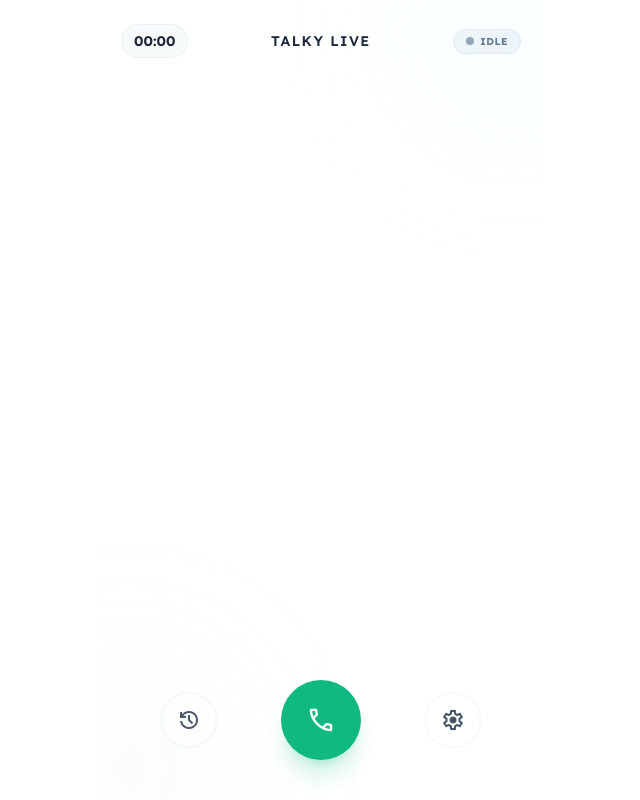
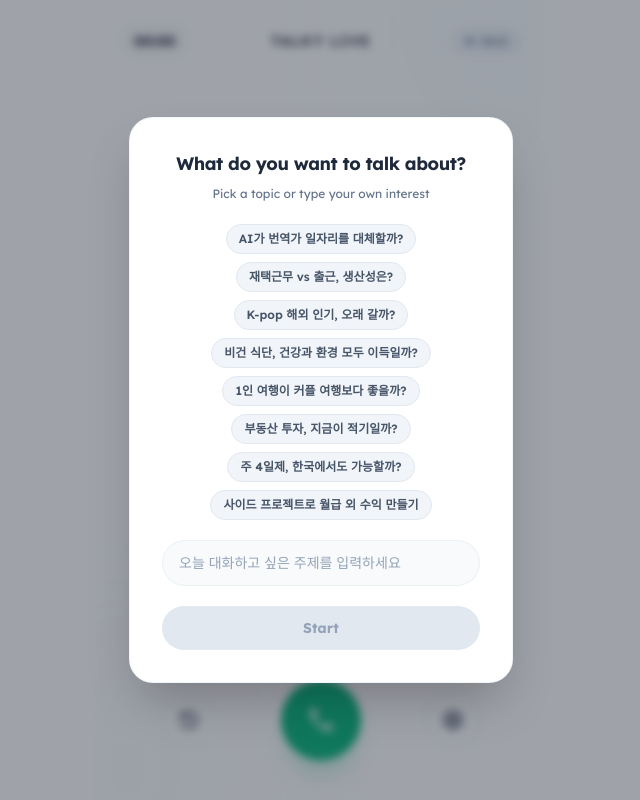
Before and after one commit to KwonOhhyeok/Talky, a Vue app: page / in a window 1280 px wide. Shown: the whole page, without its empty margins (319-959 px from the left). Built offline with nearby package versions, Linux system fonts and the light colour scheme.

Commit message:
Lesson generator based on interests

```diff
--- a/src/components/CallScreen.vue
+++ b/src/components/CallScreen.vue
@@ -51,12 +51,17 @@
       </div>
       <div v-else class="h-12 sm:h-16 mt-2"></div>
 
-      <!-- Lesson Material Card (visible when live) -->
-      <div v-if="showLessonMaterial" class="w-full max-w-sm mx-auto rounded-3xl bg-primary/10 border border-primary/20 flex flex-col justify-center px-5 sm:px-8 py-8 sm:py-16">
-        <h3 class="text-[10px] font-bold text-slate-400 uppercase tracking-[0.2em] mb-6 text-center">Lesson Material</h3>
-        <p class="text-slate-700 dark:text-slate-200 text-sm leading-relaxed text-center font-medium">
-          {{ materialDisplayText }}
-        </p>
+      <!-- Lesson Material Card -->
+      <div
+        v-if="showLessonMaterial"
+        class="w-full max-w-sm mx-auto rounded-3xl bg-primary/10 border border-primary/20 h-[50dvh] overflow-hidden flex flex-col px-5 sm:px-8 py-8 sm:py-16"
+      >
+        <h3 class="text-[10px] font-bold text-slate-400 uppercase tracking-[0.2em] mb-6 text-center shrink-0">Lesson Material</h3>
+        <div class="flex-1 min-h-0 overflow-y-auto pr-1">
+          <p class="text-slate-700 dark:text-slate-200 text-sm leading-relaxed text-center font-medium whitespace-pre-line">
+            {{ materialDisplayText }}
+          </p>
+        </div>
       </div>
       <div v-else class="flex-1"></div>
 
@@ -153,6 +158,13 @@
         </div>
       </div>
     </section>
+
+    <InterestPopup
+      v-if="showInterestPopup && status === 'idle'"
+      :is-loading="isGeneratingLesson"
+      :error-message="lessonGenerationError"
+      @start="handleInterestStart"
+    />
   </div>
 </template>
 
@@ -160,9 +172,15 @@
 import { ref, computed, onBeforeUnmount } from "vue";
 import ControlBar from "./ControlBar.vue";
 import ChatPanel from "./ChatPanel.vue";
+import InterestPopup from "./InterestPopup.vue";
 import { GeminiLiveSession } from "../services/geminiLive";
 import { SessionArchive } from "../services/sessionArchive";
-import { DEFAULT_SYSTEM_INSTRUCTION } from "../config/systemPrompt";
+import { generateLesson } from "../services/lessonGenerator";
+import {
+  DEFAULT_LESSON_MATERIAL,
+  DEFAULT_SYSTEM_INSTRUCTION,
+  buildSystemInstruction,
+} from "../config/systemPrompt";
 
 const timer = ref("00:00");
 const seconds = ref(0);
@@ -176,14 +194,11 @@ const isUserSpeaking = ref(false);
 const status = ref("idle");
 const isCallTransitioning = ref(false);
 const isAdminPanelOpen = ref(false);
-const LESSON_MATERIAL_TITLE = "Will A.I. Kill Translation Jobs?";
-const LESSON_MATERIAL_PARAGRAPHS = [
-  "AI is transforming translation, with Harlequin France testing Fluent Planet's AI-assisted tools to make processes cheaper and faster for popular English-French novels.",
-  "This shift sparks outrage from translator groups, who deem cutting human ties unacceptable, while other publishers seek similar AI quotes amid rising demand.",
-  "Research shows translation as highly vulnerable to generative AI, potentially displacing jobs like typists. EU linguist employment rose slightly per latest data.",
-];
-
-const materialDisplayText = computed(() => LESSON_MATERIAL_PARAGRAPHS.join(" "));
+const showInterestPopup = ref(true);
+const lessonMaterial = ref("");
+const isGeneratingLesson = ref(false);
+const lessonGenerationError = ref("");
+const materialDisplayText = computed(() => lessonMaterial.value.trim());
 
 const statusDisplayText = computed(() => {
   if (isUserSpeaking.value) return '"Listening..."';
@@ -316,7 +331,11 @@ const session = new GeminiLiveSession({
 const isCallActive = computed(
   () => status.value === "connecting" || status.value === "live"
 );
-const showLessonMaterial = computed(() => status.value === "live");
+const showLessonMaterial = computed(
+  () =>
+    Boolean(lessonMaterial.value.trim()) &&
+    (status.value === "idle" || status.value === "live")
+);
 const mergedConversationLog = computed(() => conversationLog.value);
 
 function startTimer() {
@@ -368,8 +387,41 @@ async function postJsonWithTimeout(url, body, timeoutMs, label) {
   }
 }
 
+async function handleInterestStart(interest) {
+  const topic = typeof interest === "string" ? interest.trim() : "";
+  if (!topic || isGeneratingLesson.value) return;
+
+  lessonGenerationError.value = "";
+  isGeneratingLesson.value = true;
+  try {
+    const generatedLesson = await generateLesson(topic, { apiBase });
+    const resolvedLesson = generatedLesson.trim() || DEFAULT_LESSON_MATERIAL;
+    console.log("[CallScreen] lesson material resolved", {
+      topic,
+      lessonMaterial: resolvedLesson,
+    });
+    lessonMaterial.value = resolvedLesson;
+    adminPrompt.value = buildSystemInstruction(resolvedLesson);
+    showInterestPopup.value = false;
+  } catch (err) {
+    console.error("[CallScreen] handleInterestStart failed", err);
+    lessonGenerationError.value =
+      "강의자료를 생성하지 못해 기본 자료로 시작합니다.";
+    lessonMaterial.value = DEFAULT_LESSON_MATERIAL;
+    adminPrompt.value = buildSystemInstruction(DEFAULT_LESSON_MATERIAL);
+    showInterestPopup.value = false;
+  } finally {
+    isGeneratingLesson.value = false;
+  }
+}
+
 async function startCall() {
   if (status.value === "live" || status.value === "connecting") return;
+  if (showInterestPopup.value || isGeneratingLesson.value) return;
+  if (!lessonMaterial.value.trim()) {
+    showInterestPopup.value = true;
+    return;
+  }
   const requestSeq = ++callRequestSeq;
   status.value = "connecting";
   session.setSystemInstruction(adminPrompt.value);
@@ -497,7 +549,9 @@ function closeAdminPanel() {
 }
 
 function resetAdminPrompt() {
-  adminPrompt.value = DEFAULT_SYSTEM_INSTRUCTION;
+  adminPrompt.value = buildSystemInstruction(
+    lessonMaterial.value.trim() || DEFAULT_LESSON_MATERIAL
+  );
 }
 
 async function analyzeConversation() {
@@ -530,10 +584,19 @@ async function analyzeConversation() {
 function resetSession() {
   conversationLog.value = [];
   analysis.value = "";
+  status.value = "idle";
+  stopTimer();
+  seconds.value = 0;
+  timer.value = formatTime(0);
   sessionId.value =
     crypto.randomUUID?.() || `session-${Date.now().toString(36)}`;
   saveLog(sessionId.value, conversationLog.value);
   archiveReady.value = false;
+  lessonMaterial.value = "";
+  lessonGenerationError.value = "";
+  isGeneratingLesson.value = false;
+  showInterestPopup.value = true;
+  adminPrompt.value = DEFAULT_SYSTEM_INSTRUCTION;
 }
 
 async function playLastTts() {
--- /dev/null
+++ b/src/components/InterestPopup.vue
@@ -0,0 +1,103 @@
+<template>
+  <div class="fixed inset-0 z-50 grid place-items-center bg-slate-900/40 backdrop-blur-sm px-4">
+    <div class="w-full max-w-sm bg-white dark:bg-slate-900 rounded-3xl border border-secondary/20 shadow-2xl p-6 sm:p-8">
+      <!-- Header -->
+      <h2 class="text-slate-800 dark:text-white text-lg font-bold tracking-tight text-center">
+        What do you want to talk about?
+      </h2>
+      <p class="text-slate-500 dark:text-slate-400 text-xs text-center mt-1.5 leading-relaxed">
+        Pick a topic or type your own interest
+      </p>
+
+      <!-- Quick Select Chips -->
+      <div class="flex flex-wrap gap-2 mt-5 justify-center">
+        <button
+          v-for="chip in chips"
+          :key="chip"
+          class="px-3 py-1.5 rounded-full text-xs font-semibold transition-all duration-200"
+          :class="interest === chip
+            ? 'bg-primary text-white shadow-md shadow-primary/25'
+            : 'bg-slate-100 dark:bg-slate-800 text-slate-600 dark:text-slate-300 border border-slate-200 dark:border-slate-700 hover:bg-primary/10 hover:border-primary/30'"
+          @click="interest = chip"
+        >
+          {{ chip }}
+        </button>
+      </div>
+
+      <!-- Text Input -->
+      <div class="mt-5">
+        <input
+          v-model="interest"
+          type="text"
+          :placeholder="placeholderText"
+          class="w-full px-4 py-3 rounded-xl border border-secondary/20 bg-slate-50 dark:bg-slate-800 text-slate-800 dark:text-slate-200 text-sm placeholder:text-slate-400 dark:placeholder:text-slate-500 focus:outline-none focus:ring-2 focus:ring-primary/40 focus:border-primary/40 transition-all"
+          @keydown.enter="handleStart"
+        />
+      </div>
+
+      <!-- Start Button -->
+      <button
+        :disabled="!interest.trim() || isLoading"
+        class="w-full mt-5 py-3 rounded-xl text-sm font-bold transition-all duration-200"
+        :class="interest.trim() && !isLoading
+          ? 'bg-primary text-white shadow-lg shadow-primary/25 hover:shadow-xl hover:shadow-primary/30 active:scale-[0.98]'
+          : 'bg-slate-200 dark:bg-slate-700 text-slate-400 dark:text-slate-500 cursor-not-allowed'"
+        @click="handleStart"
+      >
+        <span v-if="isLoading" class="inline-flex items-center gap-2">
+          <span class="inline-flex items-center gap-1" aria-hidden="true">
+            <i class="w-1.5 h-1.5 rounded-full bg-white/80" style="animation: connecting-bounce 1s ease-in-out infinite"></i>
+            <i class="w-1.5 h-1.5 rounded-full bg-white/80" style="animation: connecting-bounce 1s ease-in-out infinite 0.14s"></i>
+            <i class="w-1.5 h-1.5 rounded-full bg-white/80" style="animation: connecting-bounce 1s ease-in-out infinite 0.28s"></i>
+          </span>
+          Generating lesson...
+        </span>
+        <span v-else>Start</span>
+      </button>
+
+      <!-- Error Message -->
+      <p v-if="errorMessage" class="text-red-500 text-xs text-center mt-3">
+        {{ errorMessage }}
+      </p>
+    </div>
+  </div>
+</template>
+
+<script setup>
+import { ref, computed } from "vue";
+
+const props = defineProps({
+  isLoading: { type: Boolean, default: false },
+  errorMessage: { type: String, default: "" },
+});
+
+const emit = defineEmits(["start"]);
+
+const chips = [
+  "AI가 번역가 일자리를 대체할까?",
+  "재택근무 vs 출근, 생산성은?",
+  "K-pop 해외 인기, 오래 갈까?",
+  "비건 식단, 건강과 환경 모두 이득일까?",
+  "1인 여행이 커플 여행보다 좋을까?",
+  "부동산 투자, 지금이 적기일까?",
+  "주 4일제, 한국에서도 가능할까?",
+  "사이드 프로젝트로 월급 외 수익 만들기",
+];
+
+const STORAGE_KEY = "talky:last_interest";
+const lastInterest = localStorage.getItem(STORAGE_KEY) || "";
+const interest = ref(lastInterest);
+
+const placeholderText = computed(() =>
+  lastInterest && !interest.value
+    ? `최근 입력한 관심사: ${lastInterest}`
+    : "오늘 대화하고 싶은 주제를 입력하세요"
+);
+
+function handleStart() {
+  const trimmed = interest.value.trim();
+  if (!trimmed || props.isLoading) return;
+  localStorage.setItem(STORAGE_KEY, trimmed);
+  emit("start", trimmed);
+}
+</script>
--- /dev/null
+++ b/src/services/lessonGenerator.ts
@@ -0,0 +1,53 @@
+import { DEFAULT_LESSON_MATERIAL } from "../config/systemPrompt";
+
+const LESSON_GENERATE_TIMEOUT_MS = 15000;
+
+type GenerateLessonResponse = {
+  lessonMaterial?: unknown;
+  error?: unknown;
+};
+
+function normalizeLessonMaterial(value: unknown): string {
+  return typeof value === "string" ? value.trim() : "";
+}
+
+export async function generateLesson(
+  interest: string,
+  options: { apiBase?: string } = {}
+): Promise<string> {
+  const topic = interest.trim();
+  if (!topic) return DEFAULT_LESSON_MATERIAL;
+
+  const endpoint = `${options.apiBase ?? ""}/api/generate-lesson`;
+  const controller = new AbortController();
+  const timeoutId = window.setTimeout(() => controller.abort(), LESSON_GENERATE_TIMEOUT_MS);
+
+  try {
+    const response = await fetch(endpoint, {
+      method: "POST",
+      signal: controller.signal,
+      headers: { "Content-Type": "application/json" },
+      body: JSON.stringify({ interest: topic }),
+    });
+
+    if (!response.ok) {
+      const bodyText = await response.text().catch(() => "");
+      throw new Error(
+        `Lesson generation failed (${response.status}): ${bodyText || "empty response"}`
+      );
+    }
+
+    const payload = (await response.json()) as GenerateLessonResponse;
+    console.log("[LessonGenerator] /api/generate-lesson response", payload);
+    const lessonMaterial = normalizeLessonMaterial(payload.lessonMaterial);
+    if (!lessonMaterial) {
+      throw new Error("Lesson generation failed: empty lessonMaterial in response");
+    }
+    return lessonMaterial;
+  } catch (err) {
+    console.error("[LessonGenerator] generateLesson failed", err);
+    return DEFAULT_LESSON_MATERIAL;
+  } finally {
+    window.clearTimeout(timeoutId);
+  }
+}
```
Also changed, not shown: src/config/systemPrompt.ts (+16 -5 lines), 2 other files (tests, documents, lock files or other folders).
